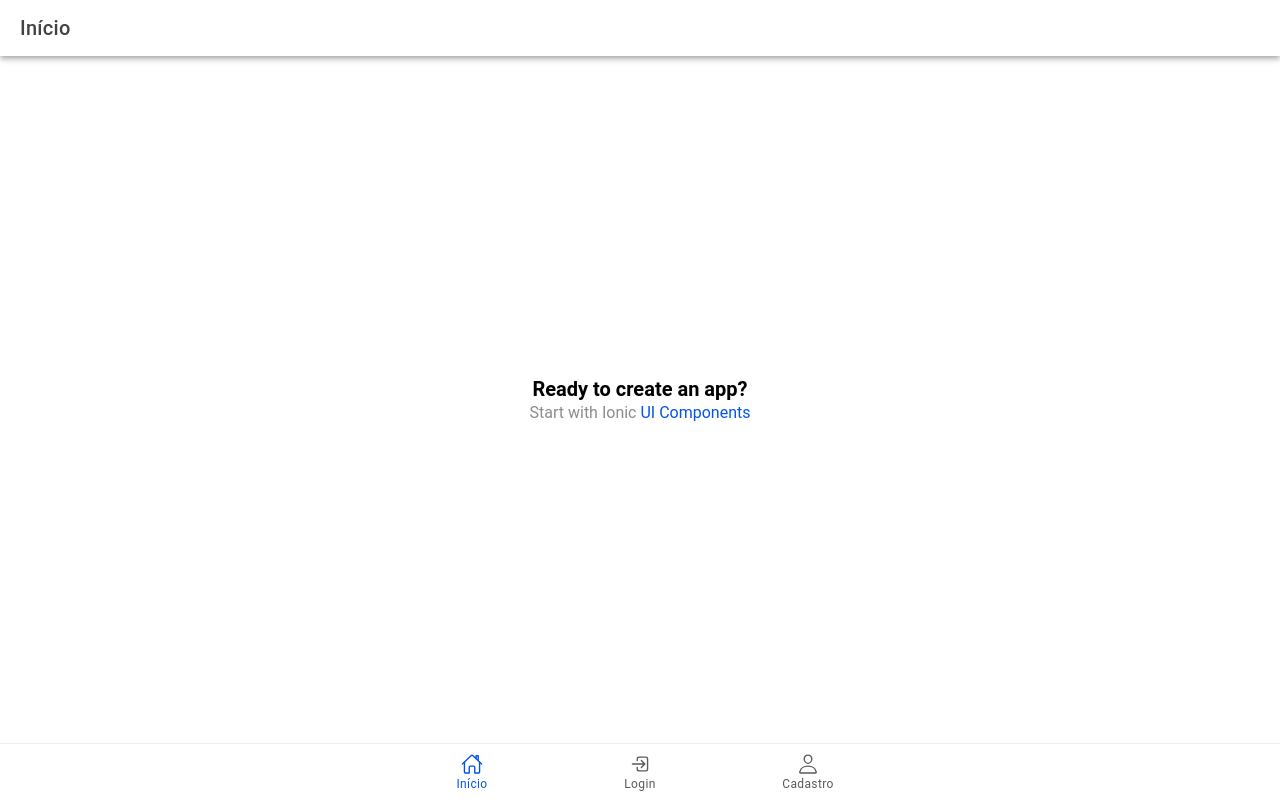
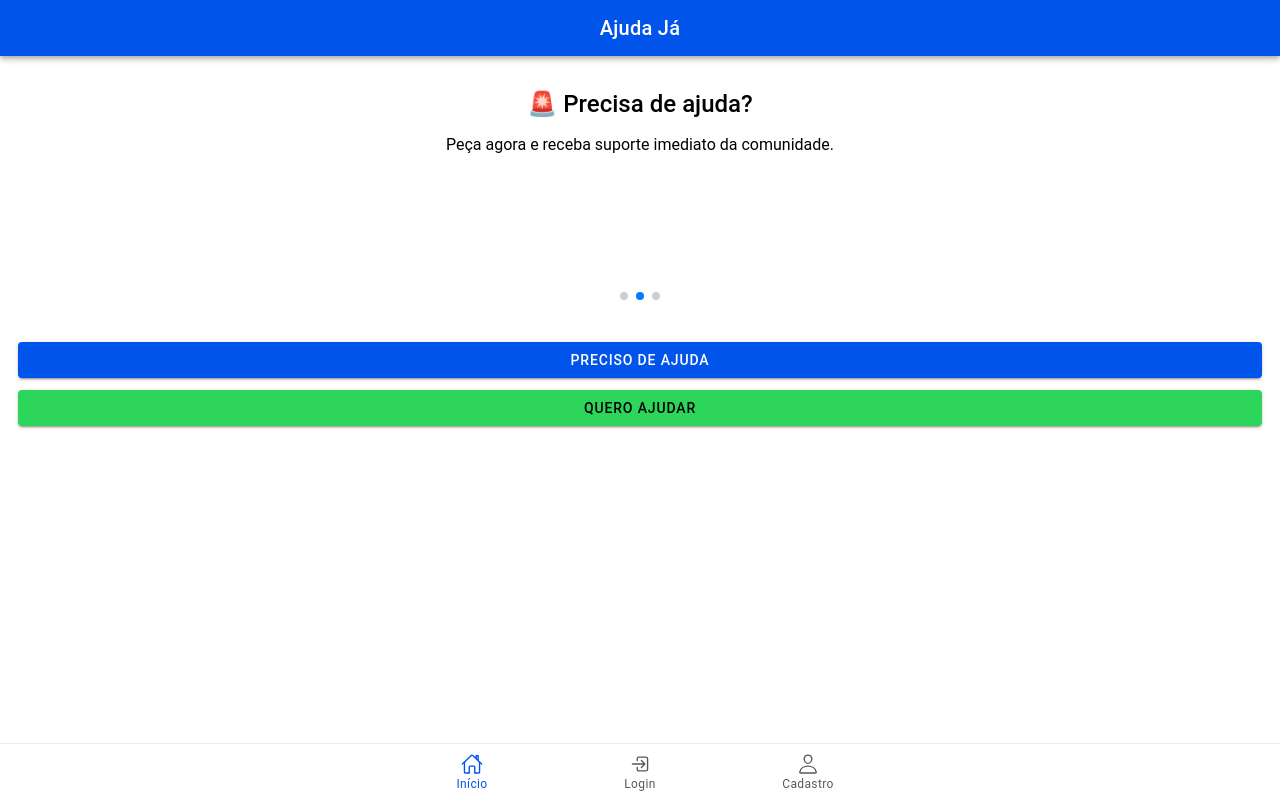
Before and after one commit to Elionay00/helpnow-solidarity-app-project, a React (Vite) app: page /home in a window 1280 px wide. Built offline with nearby package versions, Linux system fonts and the light colour scheme.

Commit message:
Implementação inicial da tela de inicio e instalação da biblioteca swiper(Carrossel)

```diff
--- a/package.json
+++ b/package.json
@@ -23,6 +23,7 @@
     "react-dom": "19.0.0",
     "react-router": "^5.3.4",
     "react-router-dom": "^5.3.4",
+    "swiper": "^9.4.1",
     "yup": "^1.6.1"
   },
   "devDependencies": {
--- a/src/pages/Home.css
+++ b/src/pages/Home.css
@@ -0,0 +1,13 @@
+.slides-home {
+  height: 150px;
+  margin-bottom: 20px;
+}
+
+.slides-home h2 {
+  font-weight: bold;
+  color: #222;
+}
+
+.slides-home p {
+  color: #555;
+}
--- a/src/pages/Home.tsx
+++ b/src/pages/Home.tsx
@@ -1,37 +1,74 @@
-import { IonContent, IonHeader, IonPage, IonTitle, IonToolbar, IonButtons, IonButton } from '@ionic/react';
+import {
+  IonContent,
+  IonHeader,
+  IonPage,
+  IonTitle,
+  IonToolbar,
+  IonButton,
+} from '@ionic/react';
 import { useHistory } from 'react-router-dom';
-import ExploreContainer from '../components/ExploreContainer';
-import './Home.css';
+
+// IMPORTAÇÕES DO SWIPER
+import { Swiper, SwiperSlide } from 'swiper/react';
+import SwiperCore, { Autoplay, Pagination } from 'swiper'; // <- IMPORTAÇÃO CORRETA PARA SWIPER 9
+
+// Ativa os módulos
+SwiperCore.use([Autoplay, Pagination]);
+
+// CSS do Swiper
+import 'swiper/css';
+import 'swiper/css/pagination';
 
 const Home: React.FC = () => {
-  // Componente Home
   const history = useHistory();
 
-   // Navega para Login
   const goToLogin = () => {
-    history.push('/Home');
+    history.push('/login');
   };
+
+  const goToCadastro = () => {
+    history.push('/cadastro');
+  };
+
   return (
     <IonPage>
-     {/* Cabeçalho */}
       <IonHeader>
-        <IonToolbar>
-          <IonTitle>Início</IonTitle>
-          {/* Botão de Login */}
-          <IonButtons slot="end">
-          </IonButtons>
+        <IonToolbar color="primary">
+          <IonTitle className="ion-text-center">Ajuda Já</IonTitle>
         </IonToolbar>
       </IonHeader>
 
-         {/* Conteúdo */}
-      <IonContent fullscreen>
-         {/* Cabeçalho */}
-        <IonHeader collapse="condense">
-          <IonToolbar>
-            <IonTitle size="large">Início</IonTitle>
-          </IonToolbar>
-        </IonHeader>
-        <ExploreContainer />
+      <IonContent fullscreen className="ion-padding ion-text-center">
+
+        {/* Swiper Carrossel */}
+        <Swiper
+          autoplay={{ delay: 2000 }}
+          pagination={{ clickable: true }}
+          loop={true}
+          style={{ height: '240px', marginBottom: '30px' }}>
+          <SwiperSlide>
+            <h2>🙌 Bem-vindo ao Ajuda Já!</h2>
+            <p>Conectamos você com quem pode ajudar, rápido e fácil.</p>
+          </SwiperSlide>
+          <SwiperSlide>
+            <h2>🚨 Precisa de ajuda?</h2>
+            <p>Peça agora e receba suporte imediato da comunidade.</p>
+          </SwiperSlide>
+          <SwiperSlide>
+            <h2>💖 Quer ajudar?</h2>
+            <p>Faça a diferença na vida de alguém próximo de você.</p>
+          </SwiperSlide>
+        </Swiper>
+
+        {/* Botões de ação */}
+        <IonButton expand="block" color="primary" onClick={goToLogin}>
+          Preciso de ajuda
+        </IonButton>
+
+        <IonButton expand="block" color="success" onClick={goToCadastro} style={{ marginTop: 12 }}>
+          Quero ajudar
+        </IonButton>
+
       </IonContent>
     </IonPage>
   );
```
Also changed, not shown: 1 other file (tests, documents, lock files or other folders).
